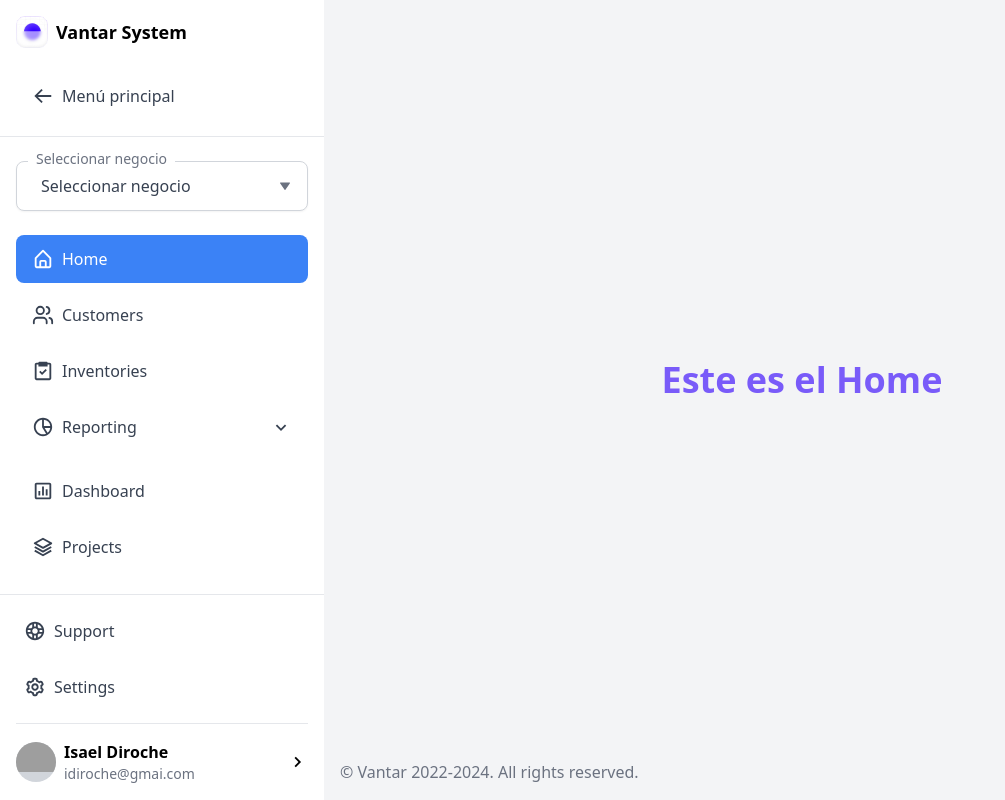
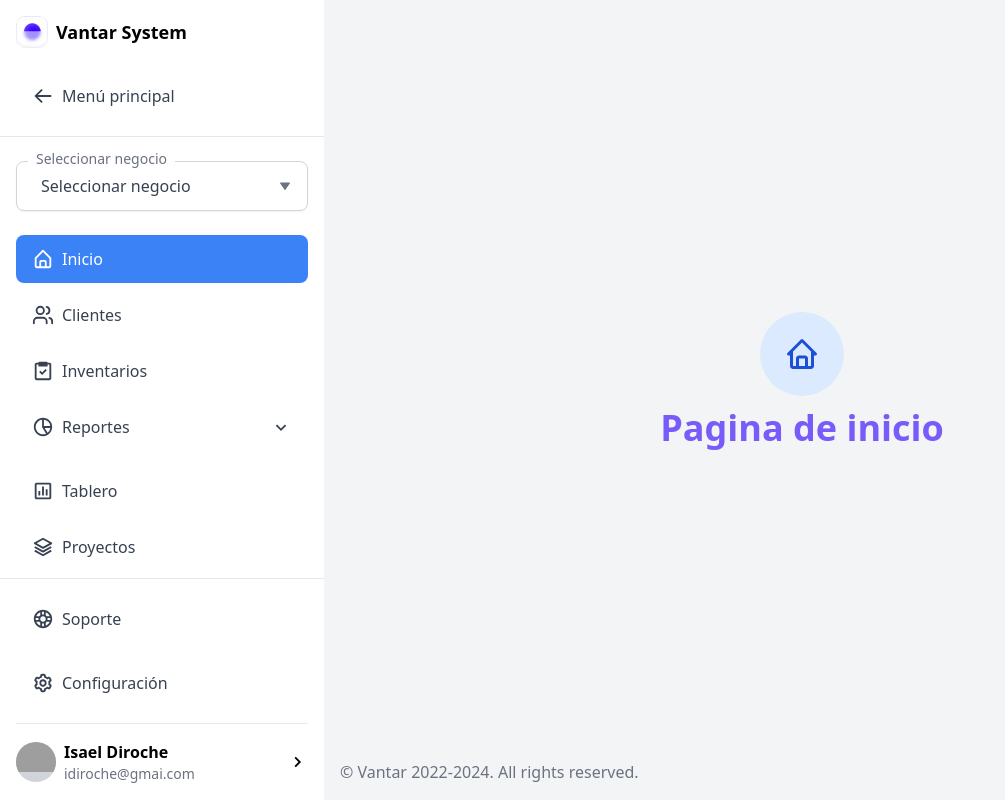
Before and after one commit to HaroldMart/Vantar-Frontend, a Next.js app: page / in a window 1280 px wide. Shown: the whole page, without its empty margins (0-1005 px from the left). Built offline with nearby package versions, Linux system fonts and the light colour scheme; grey boxes are pictures that could not be loaded.

Commit message:
Update: Fixes on sidebar and pages.

```diff
--- a/app/(auth)/(pages)/login/page.tsx
+++ b/app/(auth)/(pages)/login/page.tsx
@@ -63,7 +63,7 @@ export default function Page() {
             </div>
           </form>
           <div className="flex justify-center items-center gap-2 w-full">
-            <p className="text-sm text-gray-500">Don't have an account?</p>
+            <p className="text-sm text-gray-500">Don&apos;t have an account?</p>
             <Link
               href="/register"
               className="text-sm font-medium text-blue-600 hover:text-blue-500"
--- a/app/(features)/(home)/(page)/page.tsx
+++ b/app/(features)/(home)/(page)/page.tsx
@@ -1,13 +1,17 @@
 'use client'
 
 import { useEffect } from "react";
+import { BiHome } from "react-icons/bi";
 
 export default function Home() {
 
 	return (
 		<>
-			<div className="flex flex-1 justify-center items-center h-screen bg-gray-100">
-				<h1 className="text-4xl font-bold text-[#795BF9]">Este es el Home</h1>
+			<div className="flex flex-col flex-1 gap-3 justify-center items-center h-screen bg-gray-100">
+				<div className="flex justify-center items-center p-6 bg-blue-100 rounded-full">
+					<BiHome size={36} className="fill-blue-700" />
+				</div>
+				<h1 className="text-4xl font-semibold text-[#795BF9]">Pagina de inicio</h1>
 			</div>
 		</>
 	);
--- a/app/(features)/inventory/(page)/page.tsx
+++ b/app/(features)/inventory/(page)/page.tsx
@@ -33,7 +33,7 @@ export default function InventoryPage() {
   ];
 
 
-  const tableBody = document.querySelector("tbody");
+  // const tableBody = document.querySelector("tbody");
 
   // Función para filtrar por búsqueda
   const filteredInventories = inventories.filter((inventory) =>
@@ -170,7 +170,7 @@ export default function InventoryPage() {
             </thead>
             <tbody>
               {inventories.map((item) => (
-                <tr className="bg-white border-b hover:bg-gray-50">
+                <tr className="bg-white border-b hover:bg-gray-50" key={item.name + "_key"}>
                   <td className="w-4 p-4">
                     <div className="flex items-center">
                       <input id="checkbox-table-search-1" type="checkbox" className="w-4 h-4 text-blue-600 bg-gray-100 border-gray-300 rounded focus:ring-blue-500 focus:ring-2" />
--- a/app/components/sidebar.tsx
+++ b/app/components/sidebar.tsx
@@ -26,36 +26,36 @@ import React, { useState } from "react";
 const links = [
 	{
 		icon: <BiHomeAlt size={22} />,
-		name: "Home",
+		name: "Inicio",
 		href: "/",
 	},
 	{
 		icon: <LuUsers size={22} />,
-		name: "Customers",
+		name: "Clientes",
 		href: "/customers",
 	},
 	{
 		icon: <BiTask size={22} />,
-		name: "Inventories",
+		name: "Inventarios",
 		href: "/inventory",
 	},
 	{
 		icon: <BiPieChartAlt2 size={22} />,
-		name: "Reporting",
+		name: "Reportes",
 		href: "/reporting",
 		subsections: [
-			{ name: "Project A", href: "/projects/a" },
-			{ name: "Project B", href: "/projects/b" },
+			{ name: "Junio 21-24", href: "/report/34243132" },
+			{ name: "Julio 13-24", href: "/report/43545656" },
 		],
 	},
 	{
 		icon: <BiBarChartSquare size={22} />,
-		name: "Dashboard",
+		name: "Tablero",
 		href: "/dashboard",
 	},
 	{
 		icon: <BiLayer size={22} />,
-		name: "Projects",
+		name: "Proyectos",
 		href: "/projects",
 	},
 ];
@@ -63,12 +63,12 @@ const links = [
 const footer_links = [
 	{
 		icon: <BiBuoy size={22} />,
-		name: "Support",
+		name: "Soporte",
 		href: "/support",
 	},
 	{
 		icon: <BiCog size={22} />,
-		name: "Settings",
+		name: "Configuración",
 		href: "/settings",
 	},
 ];
@@ -291,33 +291,6 @@ export default function Sidebar() {
 					})}
 				</div>
 
-				<div className="px-4 mt-6">
-					<Link
-						href="#"
-						className="flex items-center px-4 py-3 rounded-lg cursor-pointer text-gray-700 hover:bg-gray-200"
-						onClick={toggleBusinessDropdown}
-					>
-						<p className="flex-grow">Menú principal</p>
-						<BiChevronDown size={22} className={clsx("transition-transform", { "rotate-180": isBusinessDropdownOpen })} />
-					</Link>
-					{isBusinessDropdownOpen && (
-						<div className="ml-4 mt-2">
-							<p className="font-semibold text-gray-700 mb-2">Nombre del negocio</p>
-							{businesses.map((business) => (
-								<Link
-									href={business.href}
-									key={business.name}
-									className={clsx("block py-2 px-4 rounded-lg", {
-										"text-blue-500": pathname === business.href,
-										"text-gray-700 hover:bg-gray-200": pathname !== business.href,
-									})}
-								>
-									{business.name}
-								</Link>
-							))}
-						</div>
-					)}
-				</div>
 			</div>
 
 			<div className="border-t p-4">
@@ -327,7 +300,7 @@ export default function Sidebar() {
 							<Link
 								href={link.href}
 								key={link.name}
-								className={clsx("flex items-center p-2 rounded-lg", {
+								className={clsx("flex items-center px-4 py-3 rounded-lg", {
 									"text-white bg-blue-500": pathname === link.href,
 									"text-gray-700 hover:bg-gray-200": pathname !== link.href,
 								})}
@@ -343,7 +316,7 @@ export default function Sidebar() {
 				<div className="flex items-center justify-between">
 					<div className="flex items-center space-x-2">
 						<div className="h-10 w-10 bg-gray-300 rounded-full overflow-hidden">
-							<img src="https://pkimgcdn.peekyou.com/08545e176593c5fa40c9baa7d7fbe118.jpeg" alt="default profile" />
+							<Image src={"https://pkimgcdn.peekyou.com/08545e176593c5fa40c9baa7d7fbe118.jpeg"} alt={"Profile imagen"} width={40} height={40}/>
 						</div>
 						<div>
 							<h5 className="font-semibold self-stretch">Isael Diroche</h5>
--- a/next.config.mjs
+++ b/next.config.mjs
@@ -1,4 +1,8 @@
 /** @type {import('next').NextConfig} */
-const nextConfig = {};
+const nextConfig = {
+    images: {
+        domains: ['pkimgcdn.peekyou.com'],
+      },
+};
 
 export default nextConfig;
```
